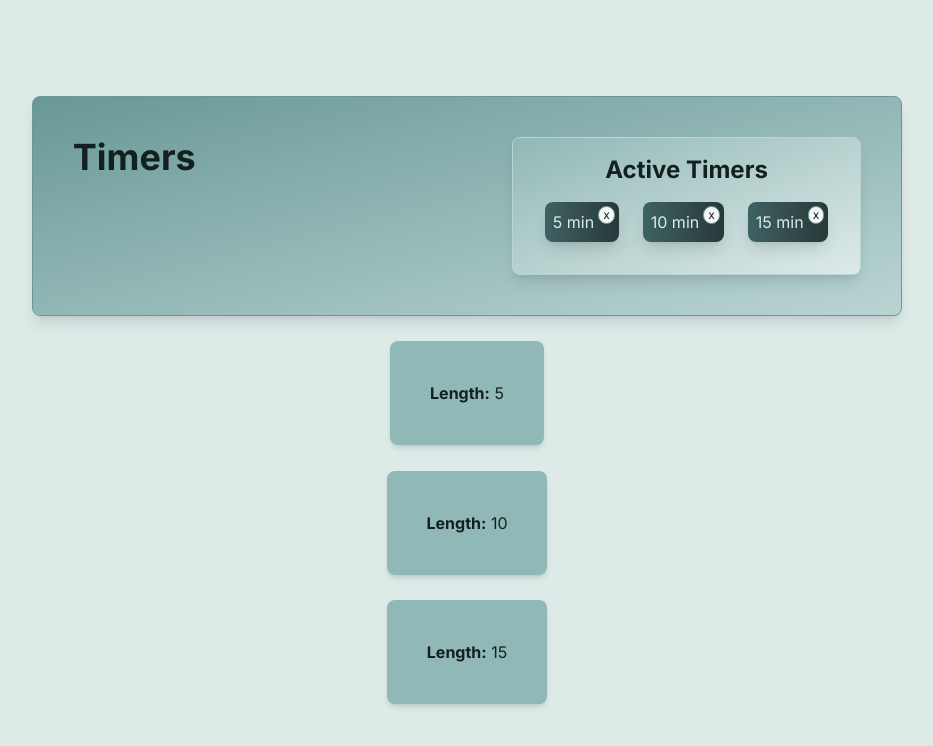
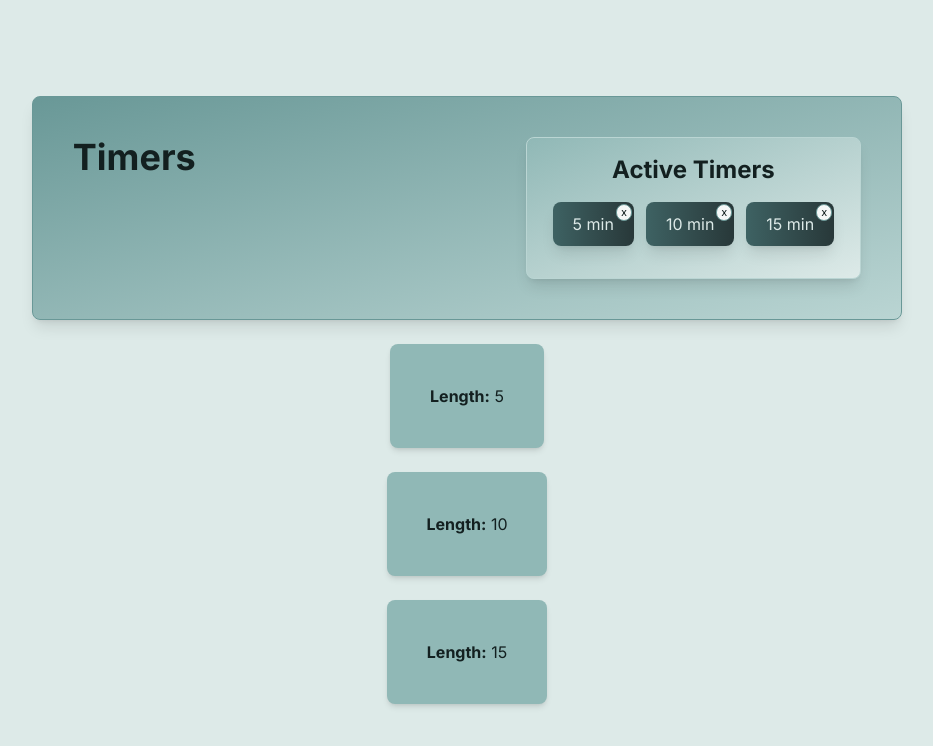
Before and after one commit to ColdWeatherBoyy/pt-timer, a Next.js app: page / in a window 1280 px wide. Shown: the top 746 px of the page, without its empty margins (173-1106 px from the left). Built offline with nearby package versions, Linux system fonts and the light colour scheme.

Commit message:
additional styling

```diff
--- a/app/components/DeletableListItem.tsx
+++ b/app/components/DeletableListItem.tsx
@@ -14,10 +14,10 @@ const DeletableListItem: React.FC<DeletableListItemProps> = ({
 	deleteItem,
 }) => {
 	return (
-		<div className="flex items-start text-jade-100 text-md text-nowrap bg-gradient-to-r from-jade-600 to-jade-900 py-2 px-2 mx-3 rounded-lg shadow-lg">
+		<div className="flex relative items-start text-jade-100 text-md text-nowrap bg-gradient-to-r from-jade-600 to-jade-900 py-2.5 px-5 mx-1.5 rounded-lg shadow-lg">
 			{text}
 			<div
-				className="text-jade-950 bg-jade-50 rounded-full text-xs px-1 py-0.5 ml-1 -mr-1 -mt-1 leading-none select-none cursor-pointer border border-jade-400 hover:bg-jade-200 hover:shadow-2xl active:bg-jade-600 active:shadow-inner active:text-jade-50 transition-all duration-100 ease-in-out"
+				className="text-jade-950 bg-jade-50 rounded-full text-[11px] px-1 py-0.5 absolute top-0.5 right-0.5 leading-none select-none cursor-pointer border border-jade-400 hover:bg-jade-200 hover:shadow-2xl active:bg-jade-600 active:shadow-inner active:text-jade-50 transition-all duration-100 ease-in-out"
 				onClick={() => deleteItem(index)}
 			>
 				x
--- a/app/page.tsx
+++ b/app/page.tsx
@@ -20,7 +20,7 @@ export default function Home() {
 				<div className="text-4xl font-bold">Timers</div>
 				<Card color={CardColor.light} size={CardSize.medium} column>
 					<div className="text-2xl font-bold text-center">Active Timers</div>
-					<div className="flex justify-between p-4">
+					<div className="flex justify-center p-4">
 						{timers.map((timer, index) => {
 							return (
 								<DeletableListItem
```
